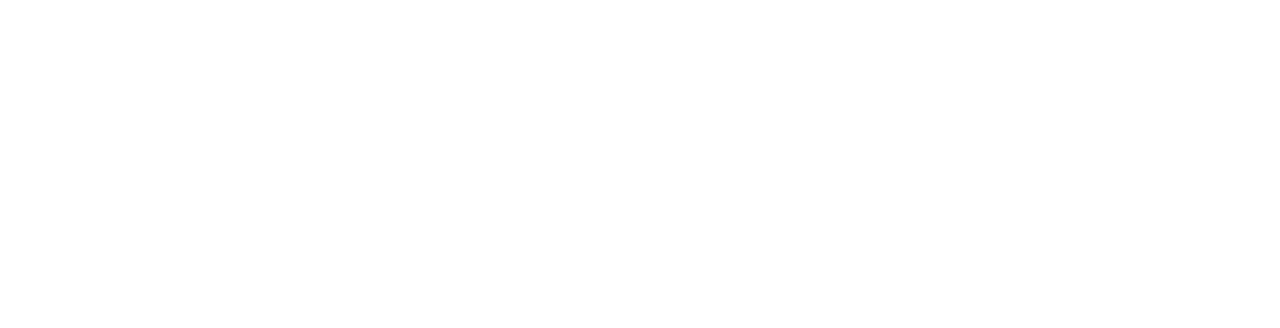
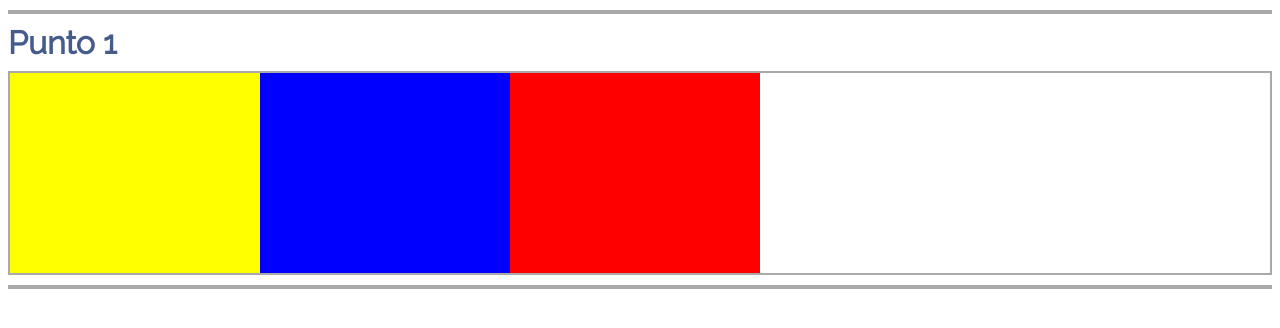
Before and after one commit to lesashley/Bandera-Leccion28, a plain HTML site: page index.html in a window 1280 px wide. Drawn offline with Linux system fonts and the light colour scheme.

Commit message:
Ejercicio-2

```diff
--- a/assets/css/style.css
+++ b/assets/css/style.css
@@ -0,0 +1,27 @@
+section{
+  border: 2px solid darkgray;
+  box-sizing: border-box;
+  overflow: auto;
+  margin: 10px 0;
+}
+h1{
+  font-family: 'Raleway', sans-serif;
+  color: rgb(69, 91, 140);
+  margin: 10px 0;
+}
+.azul{
+  background-color: blue;
+}
+.amarillo{
+  background-color: yellow;
+}
+.rojo{
+  background-color: red;
+}
+div{
+  width: 250px;
+  height: 200px;
+}
+#ejercicio-2 div{
+  float: left;
+}
--- a/index.html
+++ b/index.html
@@ -6,11 +6,16 @@
     <meta http-equiv="X-UA-Compatible" content="ie=edge">
     <title>Bandera</title>
     <link rel="stylesheet" href="assets/css/style.css">
+    <link href="https://fonts.googleapis.com/css?family=Raleway" rel="stylesheet">
   </head>
   <body>
     <section id="ejercicio-1">
     </section>
+    <h1>Punto 1</h1>
     <section id="ejercicio-2">
+      <div class="amarillo"></div>
+      <div class="azul"></div>
+      <div class="rojo"></div>
     </section>
     <section id="ejercicio-3">
     </section>
```
